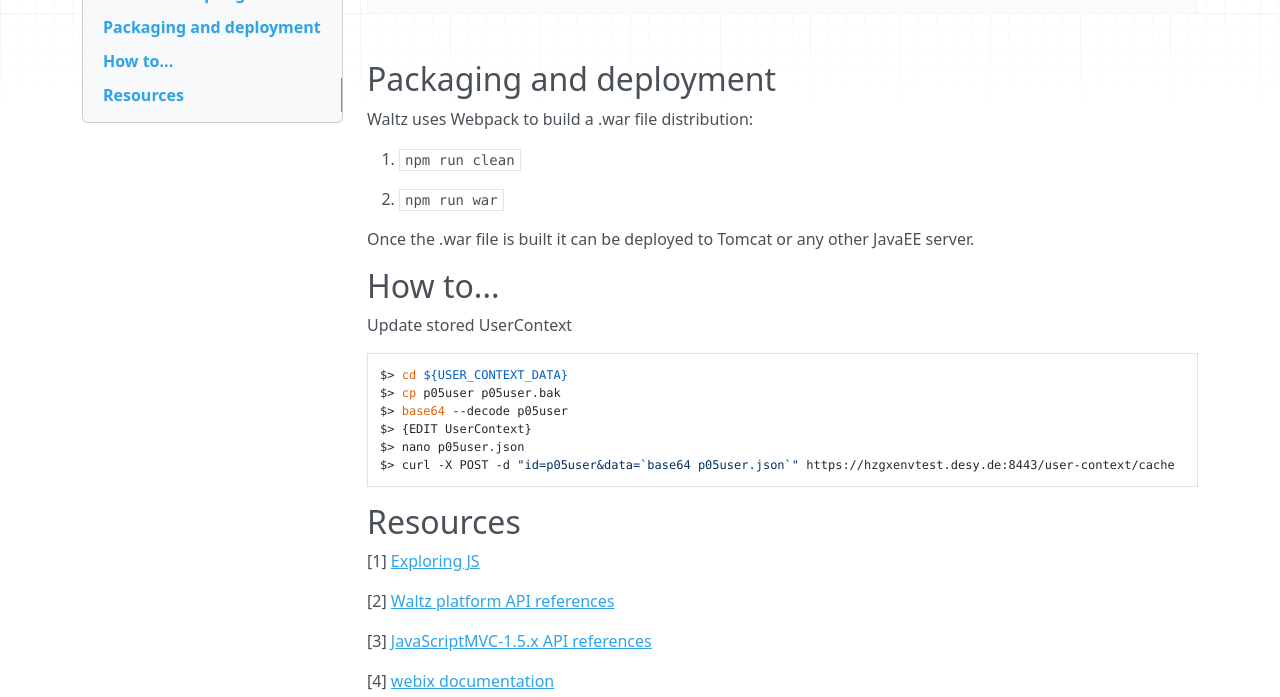
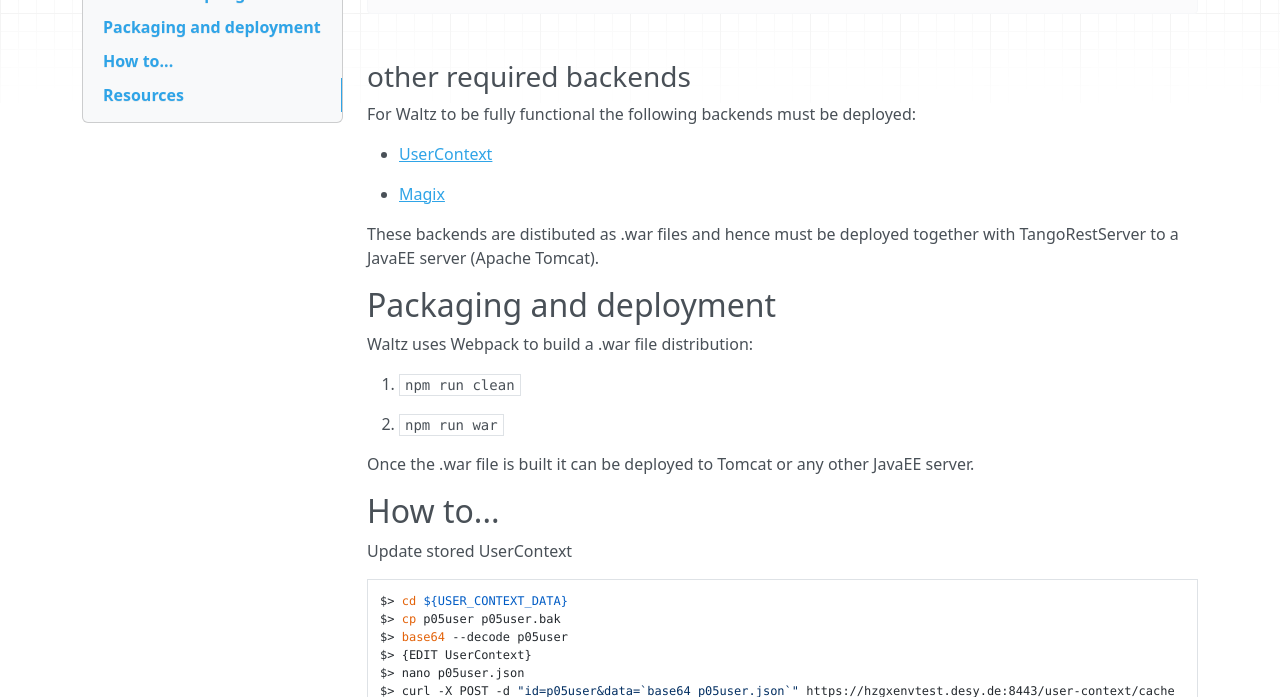
Before and after one commit to PhilLAL/waltz-docs, an MkDocs documentation site: the page built from docs/developer_guide.md, in a window 1280 px wide and 900 px high, scrolled down 9609 px, cut to the strip 203-900 px from the top of the window. Built offline with MkDocs 1.6.1, drawn with Linux system fonts in a browser that asks for light colours; nearby versions of some CDN libraries.

Commit message:
Update developer section

```diff
--- a/docs/developer_guide.md
+++ b/docs/developer_guide.md
@@ -158,6 +158,16 @@ Deployment should be done by system administrators. Below you can see how it was
 ![deployment_ESRF](images/deployment_ESRF.png)
 ![deployment_DESY](images/deployment_DESY.png)
 
+### other required backends
+
+For Waltz to be fully functional the following backends must be deployed:
+
+- [UserContext](https://github.com/waltz-controls/user-context)
+
+- [Magix](https://github.com/waltz-controls/magix-war-plugin)
+
+These backends are distibuted as .war files and hence must be deployed together with TangoRestServer to a JavaEE server (Apache Tomcat).
+
 ## Packaging and deployment
 
 Waltz uses Webpack to build a .war file distribution:
```
